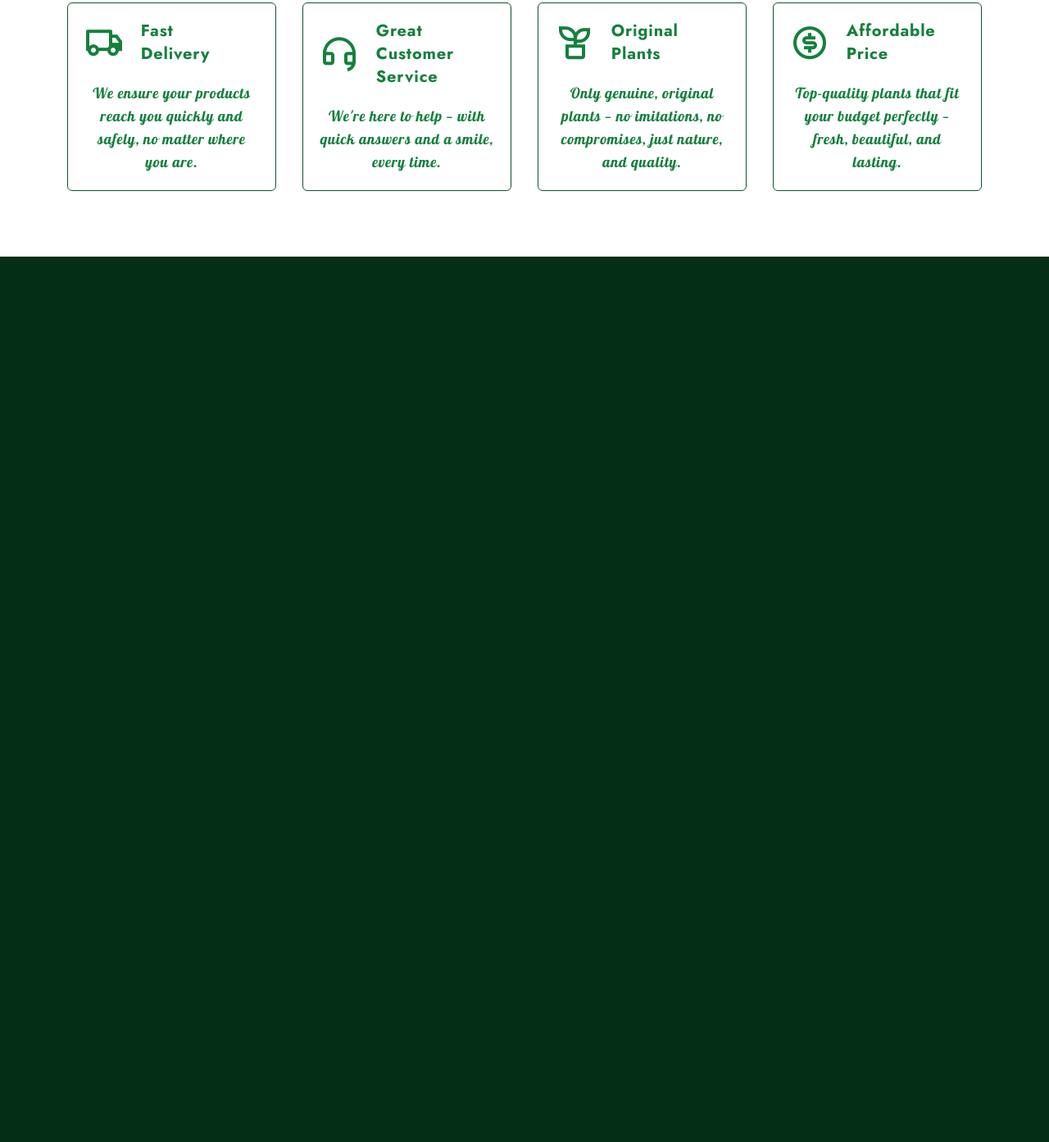
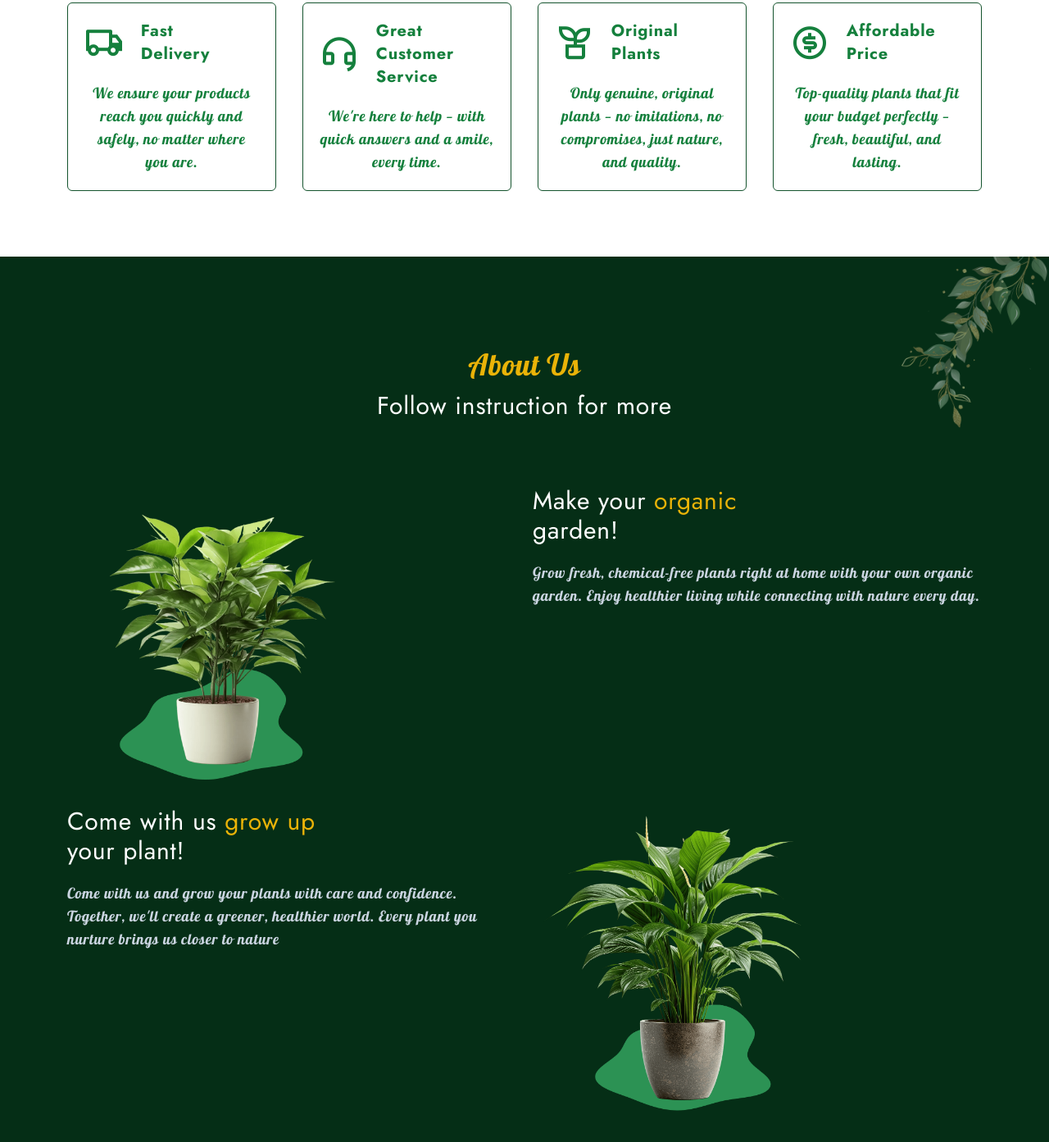
Before and after one commit to marleyDip/Plant-Landing-Page--Using-Tailwind-CSS, a website: page index.html in a window 1280 px wide. Shown: the part 849-2242 px from the top of the page at 82% size. Before the commit the page ends 1162 px from the top, so only its background shows below. Drawn offline with nearby package versions, Linux system fonts and the light colour scheme.

Commit message:
About Us -

```diff
--- a/index.html
+++ b/index.html
@@ -272,6 +272,93 @@
         </div>
       </div>
       <!-- service end -->
+
+      <!-- About Us Start -->
+      <section id="about" class="relative overflow-hidden">
+        <!-- top right image -->
+        <div class="absolute -top-8 -right-12 opacity-50">
+          <img
+            src="assets/img/leaf-3.png"
+            alt="About Bg Image"
+            class="w-40 md:w-52 xl:w-64"
+          />
+        </div>
+        <!-- top right image -->
+
+        <div
+          class="flex flex-col items-center gap-3 text-center mb-10 md:mb-20"
+        >
+          <h2 class="title h2">About Us</h2>
+
+          <p class="max-w-2xl h3">Follow instruction for more</p>
+        </div>
+
+        <div class="container space-y-10 xl:space-y-0">
+          <!-- item 1 start -->
+          <div class="flex flex-col lg:flex-row text-left gap-5">
+            <!-- image -->
+            <div class="w-full lg:w-1/2">
+              <img
+                class="w-full sm:w-2/3 lg:w-full xl:w-2/3"
+                src="assets/img/plant-1.png"
+                alt="About Image"
+              />
+            </div>
+            <!-- image -->
+
+            <!-- contact -->
+            <div class="w-full lg:w-1/2">
+              <div class="space-y-5">
+                <h3 class="h3">
+                  Make your <span class="text-yellow-500">organic </span> <br />
+                  garden!
+                </h3>
+
+                <p class="text-slate-300 font-Lobster text-lg">
+                  Grow fresh, chemical-free plants right at home with your own
+                  organic garden. Enjoy healthier living while connecting with
+                  nature every day.
+                </p>
+              </div>
+            </div>
+            <!-- contact -->
+          </div>
+          <!-- item 1 end -->
+
+          <!-- item 2 start -->
+          <div class="flex flex-col lg:flex-row-reverse text-left gap-5">
+            <!-- image -->
+            <div class="w-full lg:w-1/2">
+              <img
+                class="w-full sm:w-2/3 lg:w-full xl:w-2/3"
+                src="assets/img/plant-2.png"
+                alt="About Image"
+              />
+            </div>
+            <!-- image -->
+
+            <!-- contact -->
+            <div class="w-full lg:w-1/2">
+              <div class="space-y-5">
+                <h3 class="h3">
+                  Come with us
+                  <span class="text-yellow-500">grow up </span> <br />
+                  your plant!
+                </h3>
+
+                <p class="text-slate-300 font-Lobster text-lg">
+                  Come with us and grow your plants with care and confidence.
+                  Together, we'll create a greener, healthier world. Every plant
+                  you nurture brings us closer to nature
+                </p>
+              </div>
+            </div>
+            <!-- contact -->
+          </div>
+          <!-- item 2 end -->
+        </div>
+      </section>
+      <!-- About Us end -->
     </main>
     <!-- main end -->
 
--- a/input.css
+++ b/input.css
@@ -14,6 +14,18 @@ section {
 
 h1 {
     @apply text-3xl md:text-4xl font-bold;
+}
+
+.h2 {
+    @apply text-2xl md:text-3xl xl:text-4xl;
+}
+
+.h3 {
+    @apply text-xl md:text-2xl xl:text-3xl;
+}
+
+.title {
+    @apply font-Lobster text-yellow-500;
 }
 
 .nav-link {
```
Also changed, not shown: output.css.
